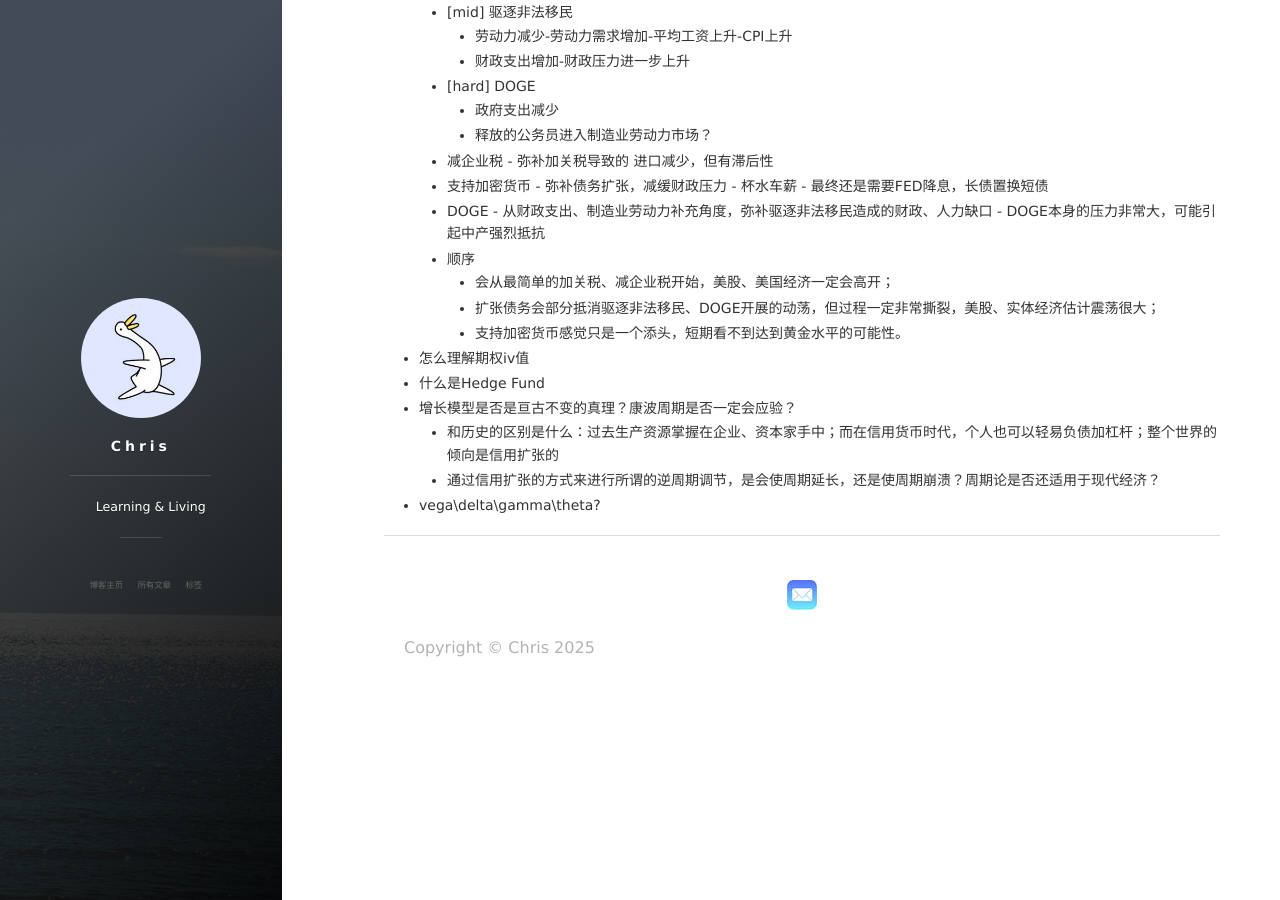
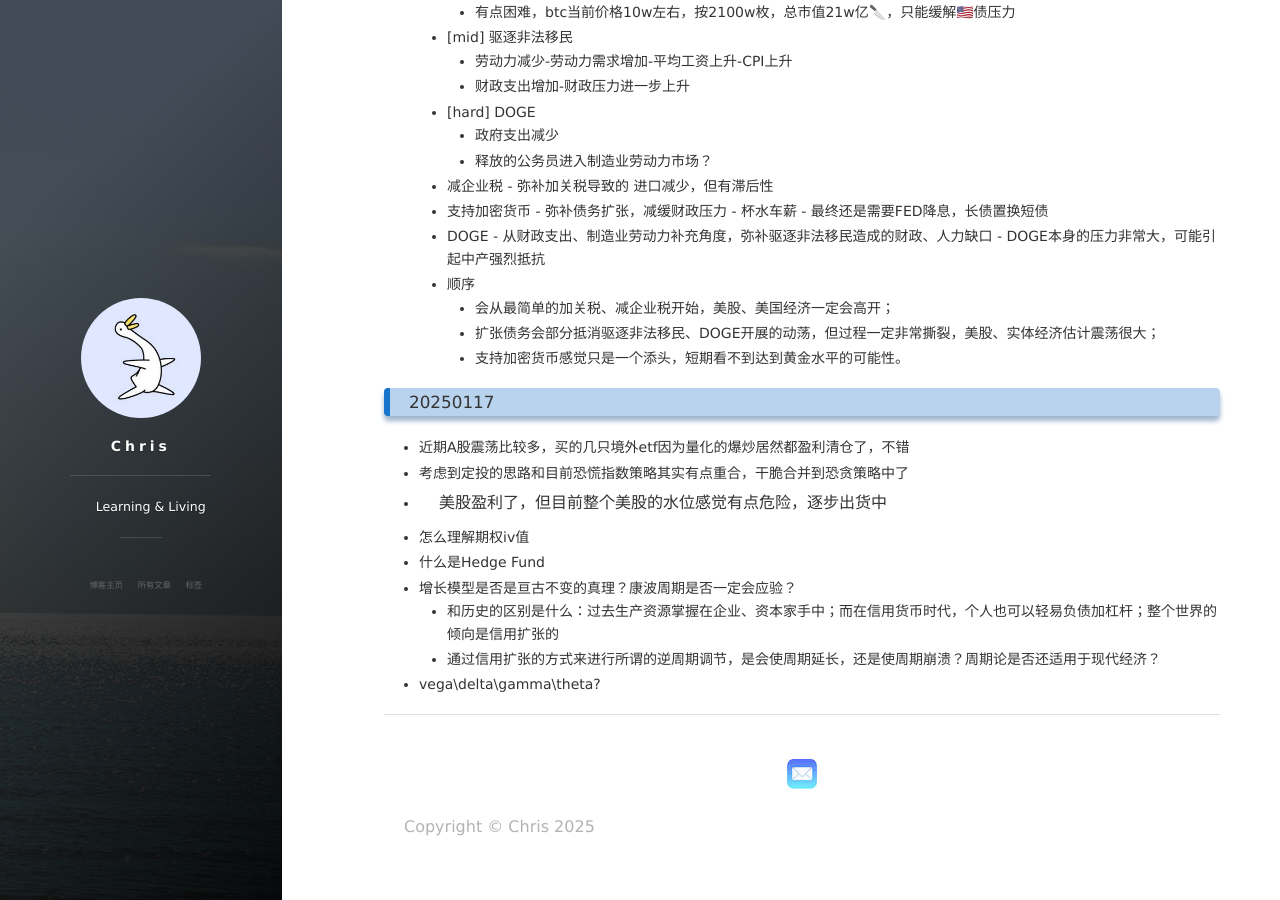
Before and after one commit to CHRisXman/CHRisXman.github.io, a Jekyll site: the page built from _posts/2025-01-01-essay-202501-finance-news.md, in a window 1280 px wide and 900 px high, scrolled down 1156 px. Built offline with Jekyll 4.4.1, drawn with Linux system fonts in a browser that asks for light colours; nearby versions of some CDN libraries.

Commit message:
update post

```diff
--- a/_posts/2025-01-01-essay-202501-finance-news.md
+++ b/_posts/2025-01-01-essay-202501-finance-news.md
@@ -56,6 +56,12 @@ category: 财经
         * 扩张债务会部分抵消驱逐非法移民、DOGE开展的动荡，但过程一定非常撕裂，美股、实体经济估计震荡很大；
         * 支持加密货币感觉只是一个添头，短期看不到达到黄金水平的可能性。
 
+### 20250117
++ 近期A股震荡比较多，买的几只境外etf因为量化的爆炒居然都盈利清仓了，不错
++ 考虑到定投的思路和目前恐慌指数策略其实有点重合，干脆合并到恐贪策略中了
++ 美股盈利了，但目前整个美股的水位感觉有点危险，逐步出货中
+
+
 + 怎么理解期权iv值
 + 什么是Hedge Fund
 + 增长模型是否是亘古不变的真理？康波周期是否一定会应验？
```
